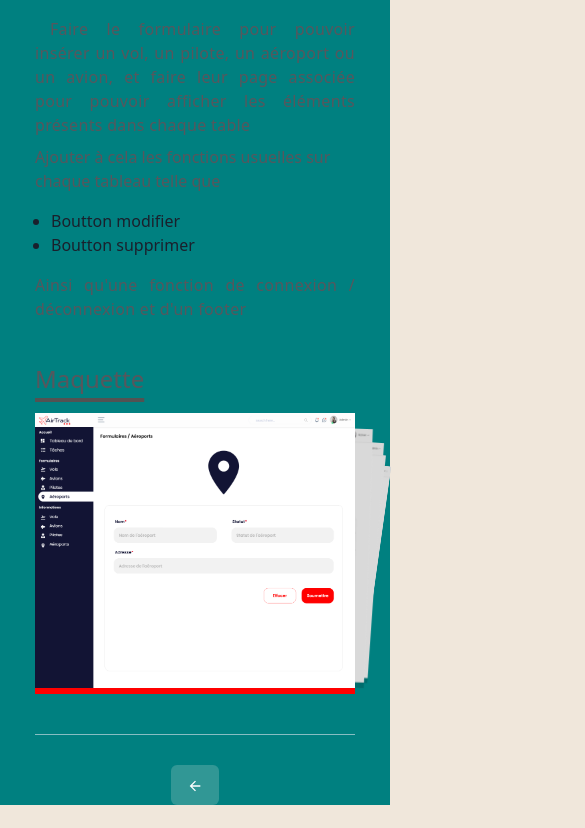
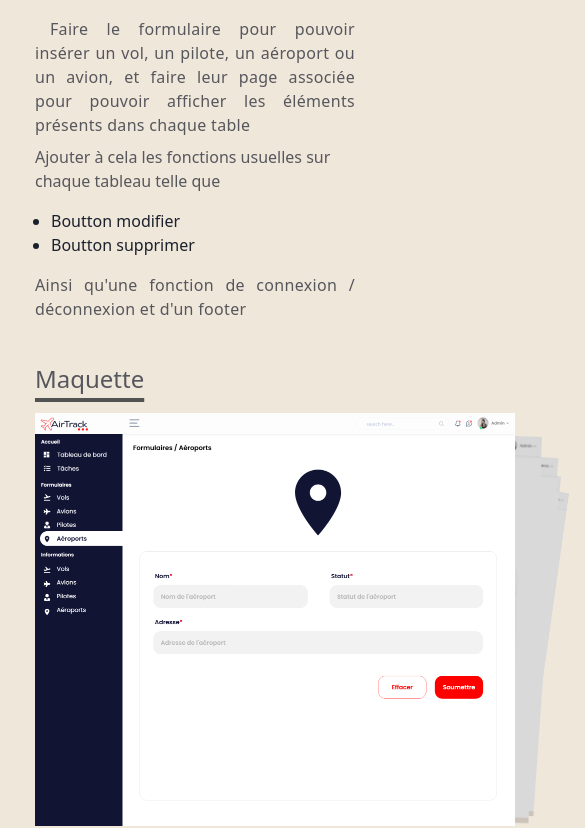
Before and after one commit to KiSEiGitHub/Me, a Next.js app: page /Projets/AirTrack in a window 390 px wide. Shown: the part 887-1715 px from the top of the page, 585 px wide, since content can reach past the window. Built offline with nearby package versions, Linux system fonts and the light colour scheme.

Commit message:
rework(*) : responsive cards

```diff
--- a/components/BtnReturnPro.jsx
+++ b/components/BtnReturnPro.jsx
@@ -6,7 +6,7 @@ import { ArrowBackIcon } from '@chakra-ui/icons';
 const BtnReturnPro = () => {
     return (
         <>
-            <Box bg={"teal"}>
+            <Box>
                 <Divider />
                 <Link href = {'/Projets'} passHref>
                     <Button colorScheme = {'teal'} d = "block" m = "30px auto 0">
--- a/pages/Projets/AirTrack.jsx
+++ b/pages/Projets/AirTrack.jsx
@@ -30,7 +30,7 @@ const AirTrack = () => {
 
     return (
         <>
-            <Container variant = "Main" bg={'teal'}>
+            <Container variant = "Main">
 
                 <Section delay = {0.2}>
                     <SectionTitle>AirTrack</SectionTitle>
@@ -131,13 +131,15 @@ const AirTrack = () => {
 
                 <Section delay = {0.5}>
                     <SectionTitle>{toggleLang ? 'Maquette' : 'Model'}</SectionTitle>
+                    <Box
+                        w = "480px"
+                        m = '0 auto'
+                    >
+
                         <Swiper
                             grabCursor = {true}
                             modules = {[Pagination, EffectCards]}
                             effect = {'cards'}
-                        style={{
-                            backgroundColor: 'red',
-                        }}
                         >
                             <SwiperSlide>
                                 <Image src = {AeroForm} alt = {'Formulaire aéroport'} />
@@ -164,9 +166,10 @@ const AirTrack = () => {
                                 <Image src = {PiloteTab} alt = {'Pilotes tableau'} />
                             </SwiperSlide>
                         </Swiper>
+                    </Box>
                 </Section>
 
-                <Section delay={0.4}>
+                <Section delay = {0.4}>
                     <BtnReturnPro />
                 </Section>
             </Container>
```
Lines whose indentation alone changed are shown as unchanged.
